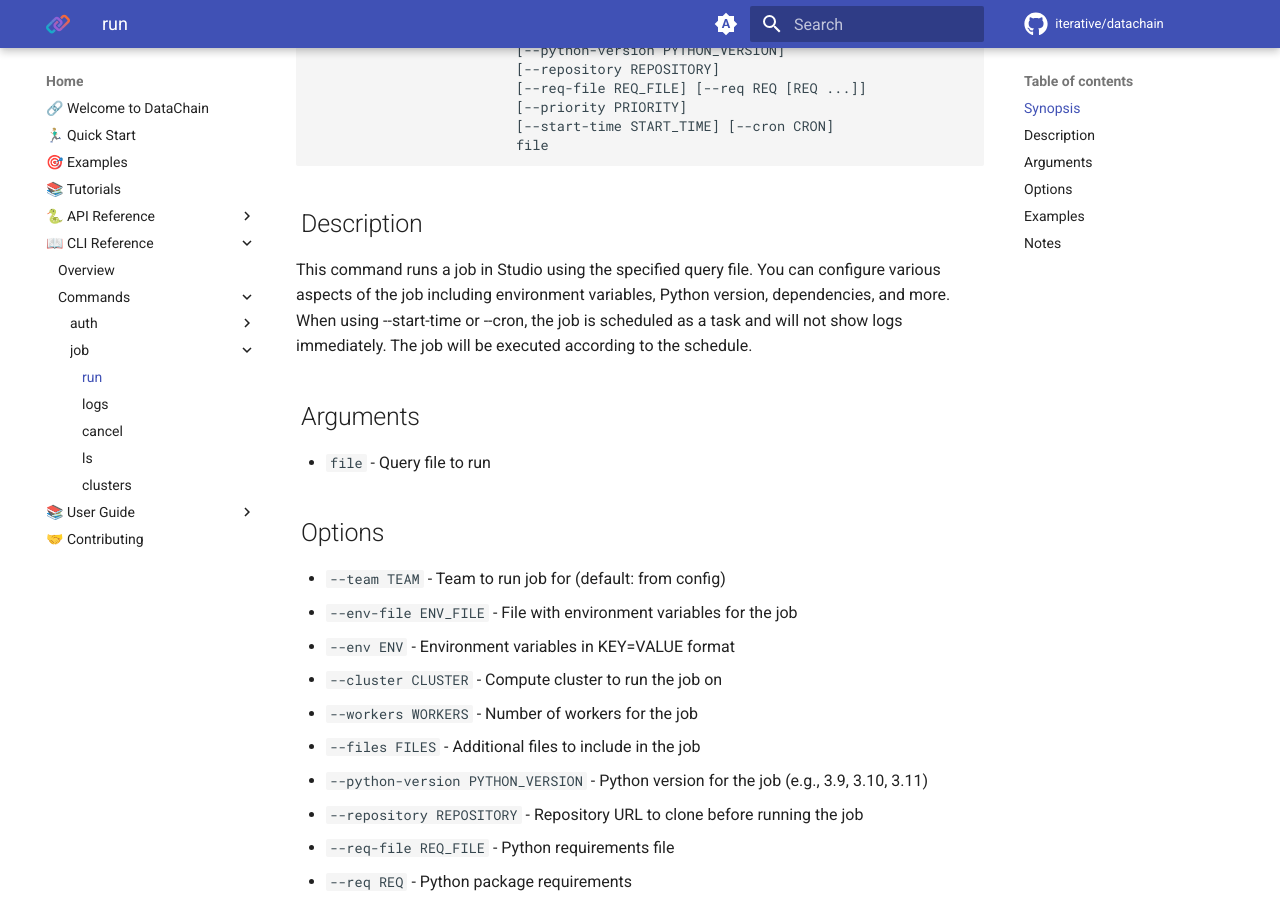
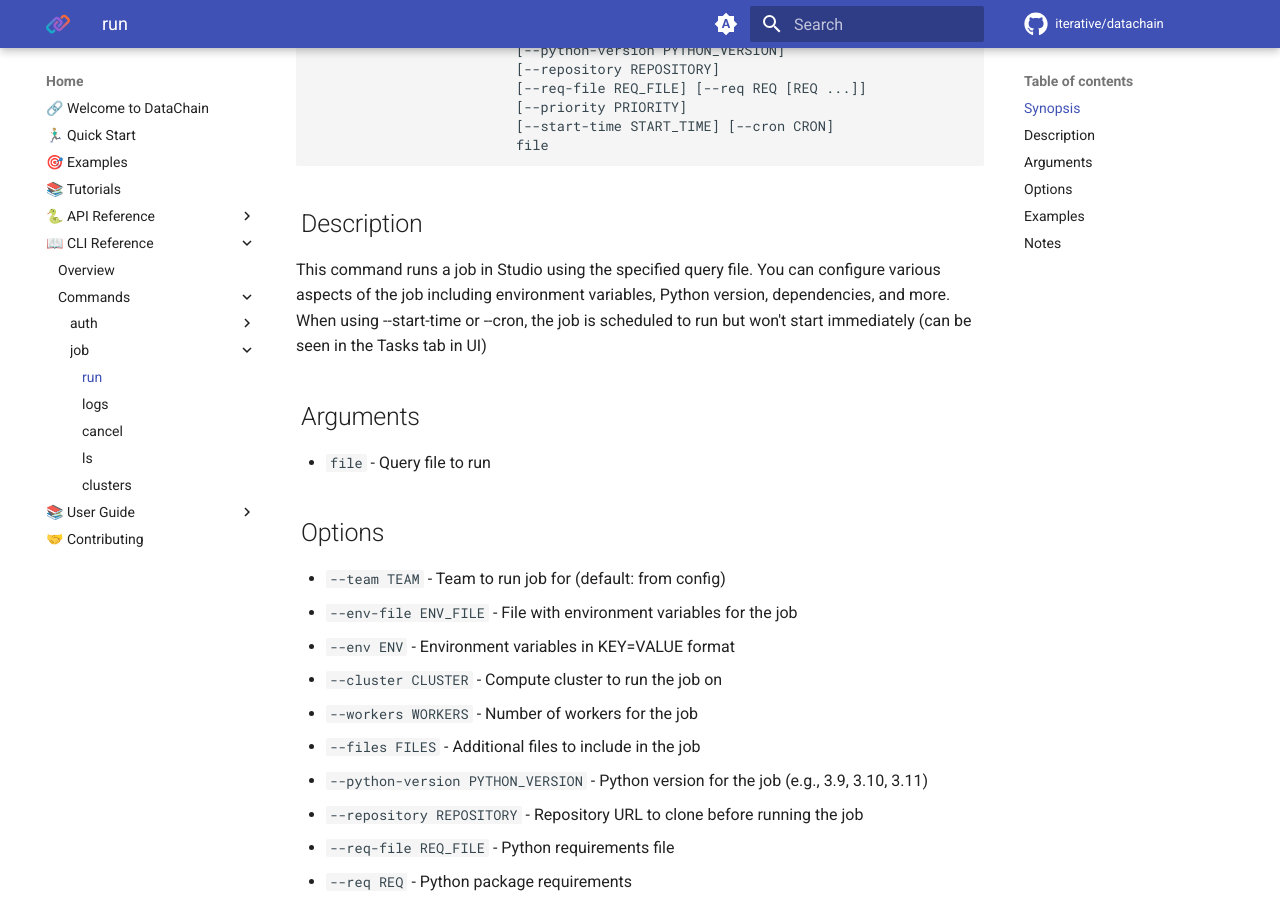
Before and after one commit to iterative/datachain, an MkDocs documentation site: the page built from docs/commands/job/run.md, in a window 1280 px wide and 900 px high, scrolled down 430 px. Built offline with MkDocs 1.6.1 and Material for MkDocs 9.7.7, drawn with Linux system fonts in a browser that asks for light colours; comment, search, counter and statistics services are not loaded.

Commit message:
Update description for docs page
https://github.com/iterative/datachain/pull/1243?notification_referrer_id=NT_kwDOAQD_n7QxNzYxMzIzMjQxNDoxNjg0MjY1NQ#discussion_r2211040537

```diff
--- a/docs/commands/job/run.md
+++ b/docs/commands/job/run.md
@@ -19,7 +19,7 @@ usage: datachain job run [-h] [-v] [-q] [--team TEAM] [--env-file ENV_FILE]
 
 ## Description
 
-This command runs a job in Studio using the specified query file. You can configure various aspects of the job including environment variables, Python version, dependencies, and more. When using --start-time or --cron, the job is scheduled as a task and will not show logs immediately. The job will be executed according to the schedule.
+This command runs a job in Studio using the specified query file. You can configure various aspects of the job including environment variables, Python version, dependencies, and more. When using --start-time or --cron, the job is scheduled to run but won't start immediately (can be seen in the Tasks tab in UI)
 
 ## Arguments
 
```
